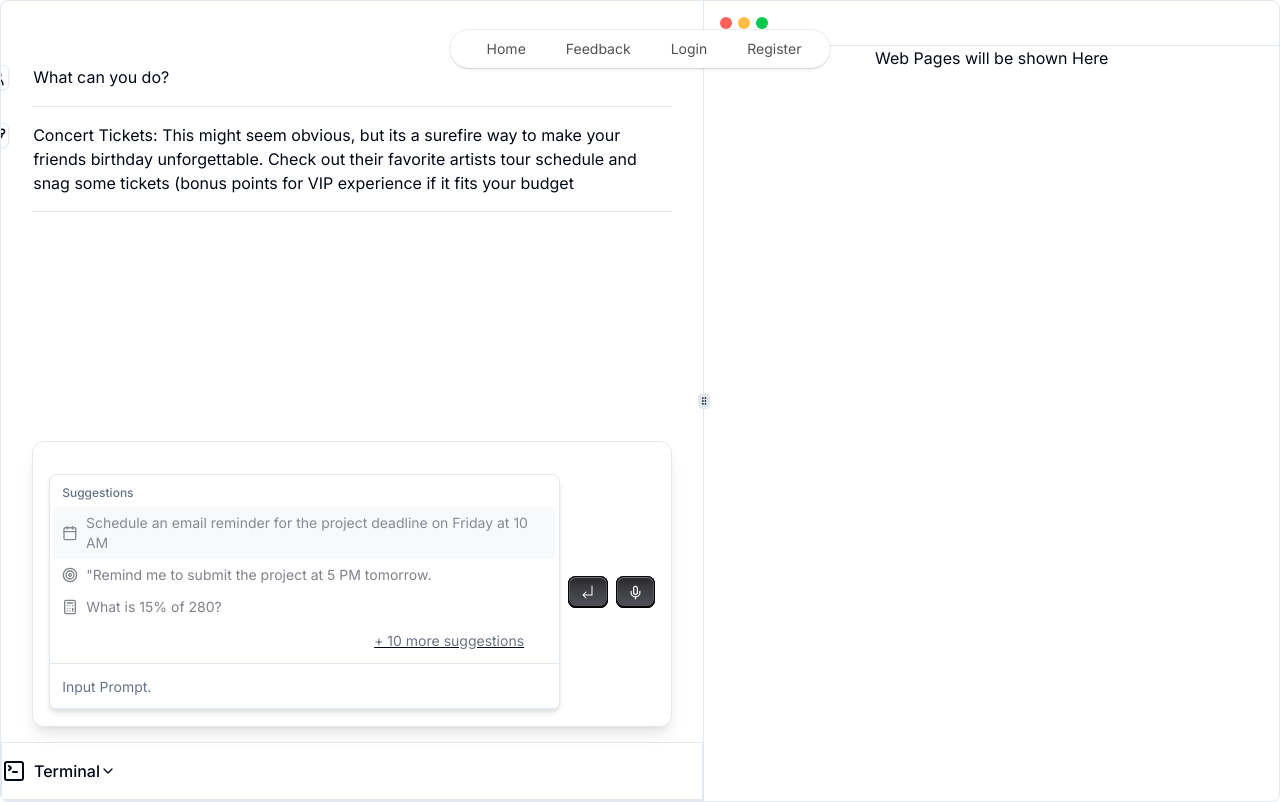
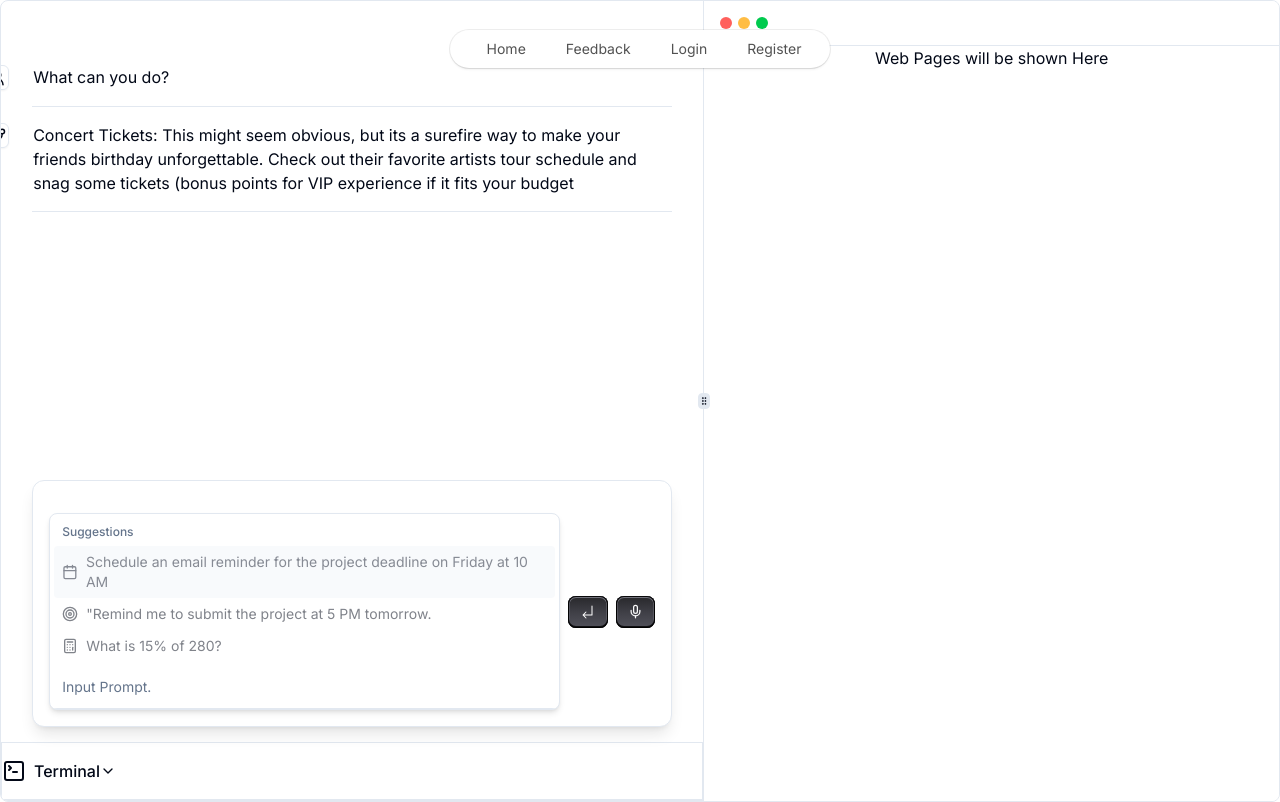
Before and after one commit to SujalChoudhari/CodeshastraX, a Next.js app in the folder frontend/: page /assistant in a window 1280 px wide. Built offline with nearby package versions, Linux system fonts and the light colour scheme.

Commit message:
added scroll area

```diff
--- a/frontend/src/components/PromptBox.tsx
+++ b/frontend/src/components/PromptBox.tsx
@@ -18,8 +18,9 @@ function PromptBox({ animatePrompt, setAnimatePrompt }: { animatePrompt: boolean
         >
             <div className="mx-auto w-full sm:max-w-2xl sm:px-4">
                 <div className="bg-background  space-y-4 flex flex-row items-center gap-2  border-t px-4  shadow-lg sm:rounded-xl sm:border md:py-4 ">
+
                     <Command className="rounded-lg border shadow-md mt-4">
-
+<ScrollArea className='h-[150px]'>
                         <CommandList >
                             <CommandEmpty>No results found.</CommandEmpty>
                             <CommandGroup heading="Suggestions">
@@ -36,32 +37,14 @@ function PromptBox({ animatePrompt, setAnimatePrompt }: { animatePrompt: boolean
                                     <Calculator className="mr-2 h-4 w-4" />
                                     <span>What is 15% of 280?</span>
                                 </CommandItem>
-                                <Dialog >
-                                    <DialogTrigger className="underline flex justify-end">
-                                        <span className="text-sm my-2 text-gray-500 ml-80 ">{`+ 10 more suggestions`}</span>
-                                    </DialogTrigger>
 
-                                    <DialogContent>
-                                        <DialogHeader>
-                                            <DialogTitle>All Predefined tasks</DialogTitle>
-                                        </DialogHeader>
-                                        <Separator />
-                                        <ScrollArea className="max-h-[500px] px-5 flex flex-row">
-                                            <div className='flex flex-row items-center'>
-                                                <Calculator className="mr-2 h-4 w-4 text-gray-500 " />
-                                                <span className="  text-gray-500 " >What is 15% of 280?</span>
-                                                {/* ADD MORE PREDEFINED TASKSs*/}
-                                            </div>
-
-
-                                        </ScrollArea>
-                                    </DialogContent>
-                                </Dialog>
                             </CommandGroup>
                             <CommandSeparator />
                         </CommandList>
+                        </ScrollArea>
                         <CommandInput placeholder="Input Prompt." />
                     </Command>
+
 
 
 
```
